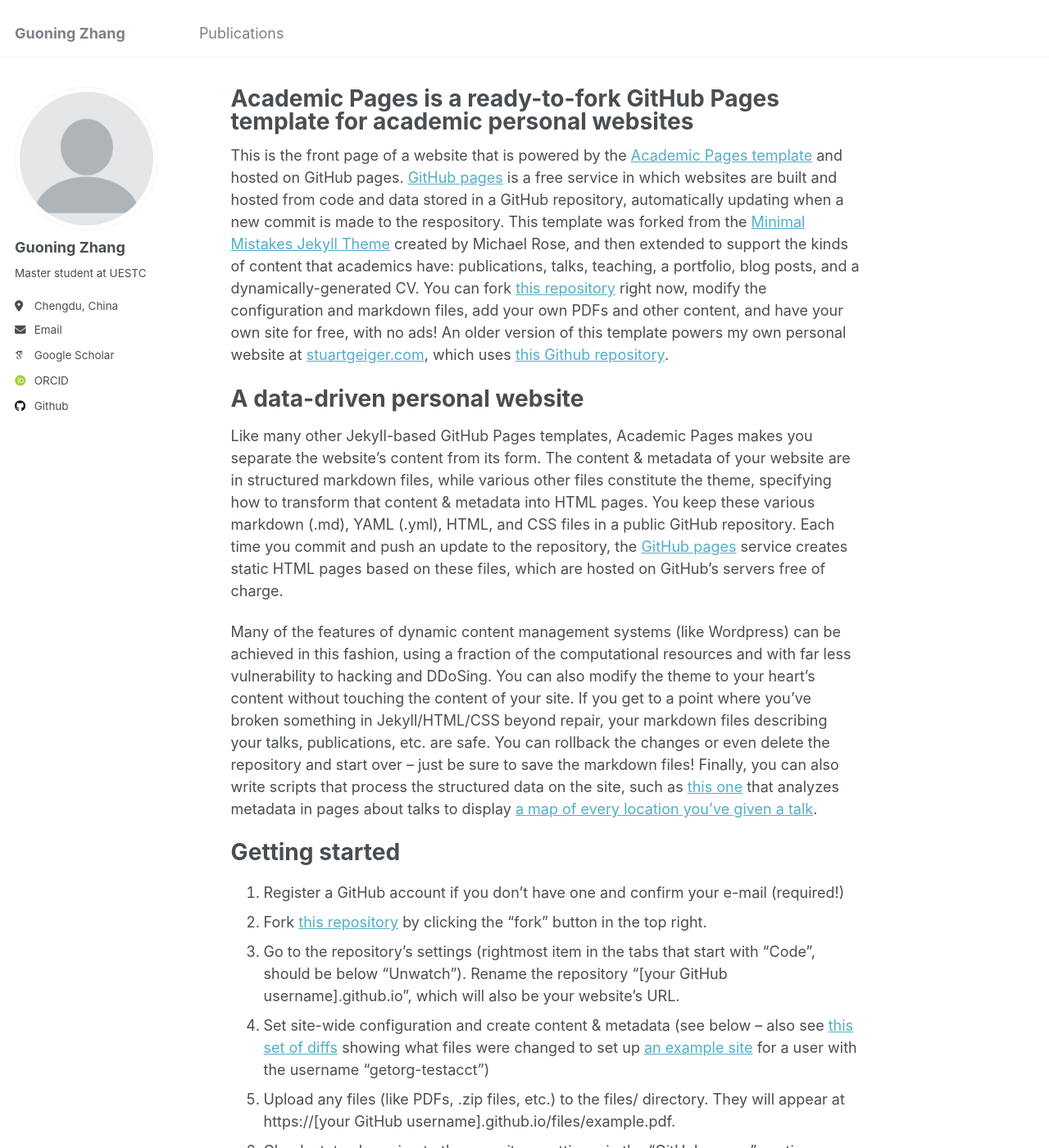
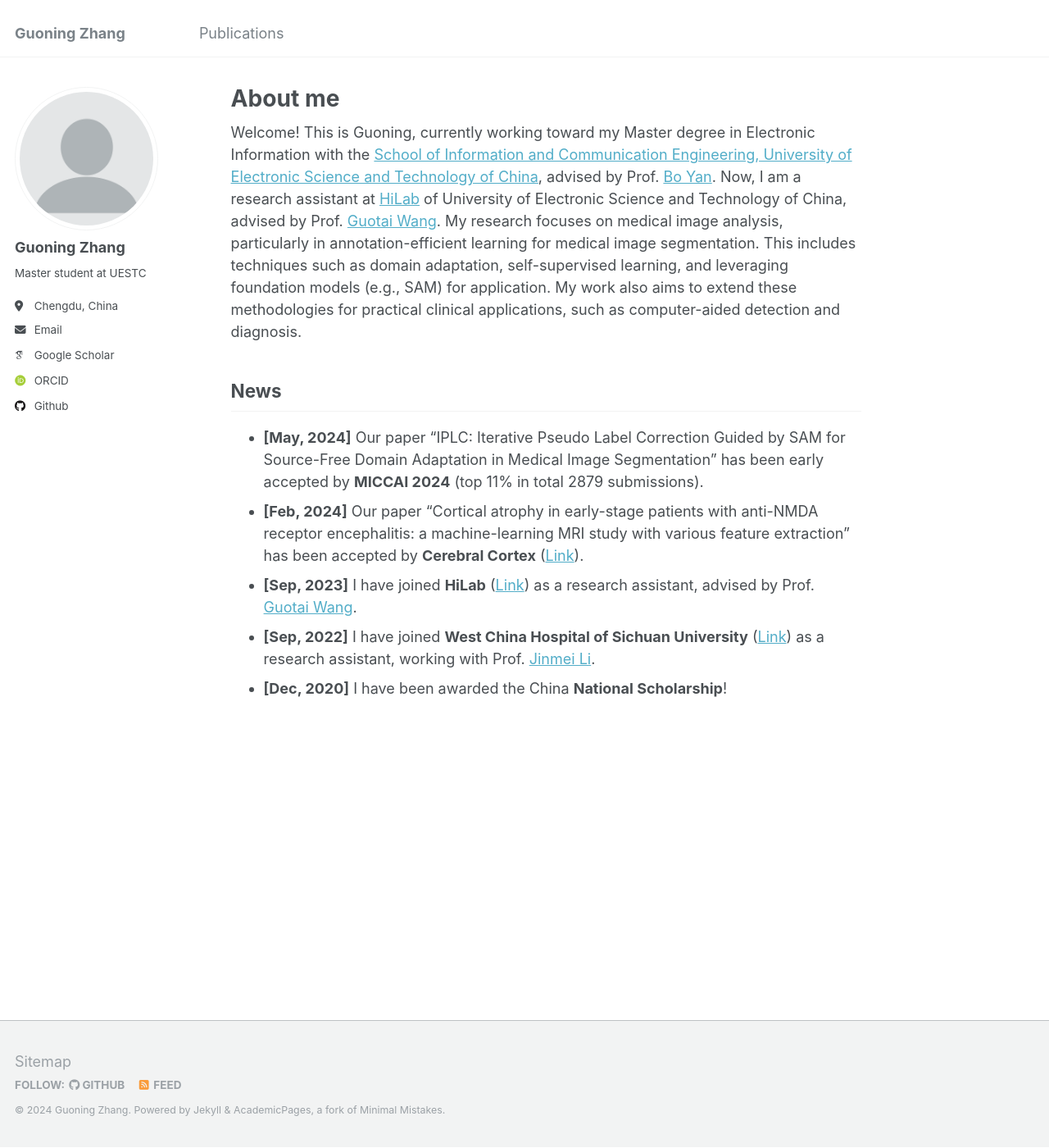
Before and after one commit to GuoningZhang/GuoningZhang.github.io, a Jekyll site: the page built from _pages/about.md, in a window 1280 px wide and 1400 px high. Shown: the whole window at 82% size. Built offline with Jekyll 4.4.1, drawn with Linux system fonts in a browser that asks for light colours; some web fonts are replaced; some of the changed text lies outside the part shown.

Commit message:
Add files via upload

```diff
--- a/_pages/about.md
+++ b/_pages/about.md
@@ -1,49 +1,18 @@
 ---
 permalink: /
-title: "Academic Pages is a ready-to-fork GitHub Pages template for academic personal websites"
+title: "About me"
+excerpt: "About me"
 author_profile: true
 redirect_from:
   - /about/
   - /about.html
 ---
 
-This is the front page of a website that is powered by the [Academic Pages template](https://github.com/academicpages/academicpages.github.io) and hosted on GitHub pages. [GitHub pages](https://pages.github.com) is a free service in which websites are built and hosted from code and data stored in a GitHub repository, automatically updating when a new commit is made to the respository. This template was forked from the [Minimal Mistakes Jekyll Theme](https://mmistakes.github.io/minimal-mistakes/) created by Michael Rose, and then extended to support the kinds of content that academics have: publications, talks, teaching, a portfolio, blog posts, and a dynamically-generated CV. You can fork [this repository](https://github.com/academicpages/academicpages.github.io) right now, modify the configuration and markdown files, add your own PDFs and other content, and have your own site for free, with no ads! An older version of this template powers my own personal website at [stuartgeiger.com](http://stuartgeiger.com), which uses [this Github repository](https://github.com/staeiou/staeiou.github.io).
+Welcome! This is Guoning, currently working toward my Master degree in Electronic Information with the [School of Information and Communication Engineering, University of Electronic Science and Technology of China](https://www.uestc.edu.cn/), advised by Prof. [Bo Yan](https://www.sice.uestc.edu.cn/info/1450/11649.htm). Now, I am a research assistant at [HiLab](https://hilab.uestc.edu.cn/) of University of Electronic Science and Technology of China, advised by Prof. [Guotai Wang](https://scholar.google.co.uk/citations?user=Z2sFN4EAAAAJ&hl=en). My research focuses on medical image analysis, particularly in annotation-efficient learning for medical image segmentation. This includes techniques such as domain adaptation, self-supervised learning, and leveraging foundation models (e.g., SAM) for application. My work also aims to extend these methodologies for practical clinical applications, such as computer-aided detection and diagnosis.
 
-A data-driven personal website
-======
-Like many other Jekyll-based GitHub Pages templates, Academic Pages makes you separate the website's content from its form. The content & metadata of your website are in structured markdown files, while various other files constitute the theme, specifying how to transform that content & metadata into HTML pages. You keep these various markdown (.md), YAML (.yml), HTML, and CSS files in a public GitHub repository. Each time you commit and push an update to the repository, the [GitHub pages](https://pages.github.com/) service creates static HTML pages based on these files, which are hosted on GitHub's servers free of charge.
-
-Many of the features of dynamic content management systems (like Wordpress) can be achieved in this fashion, using a fraction of the computational resources and with far less vulnerability to hacking and DDoSing. You can also modify the theme to your heart's content without touching the content of your site. If you get to a point where you've broken something in Jekyll/HTML/CSS beyond repair, your markdown files describing your talks, publications, etc. are safe. You can rollback the changes or even delete the repository and start over -- just be sure to save the markdown files! Finally, you can also write scripts that process the structured data on the site, such as [this one](https://github.com/academicpages/academicpages.github.io/blob/master/talkmap.ipynb) that analyzes metadata in pages about talks to display [a map of every location you've given a talk](https://academicpages.github.io/talkmap.html).
-
-Getting started
-======
-1. Register a GitHub account if you don't have one and confirm your e-mail (required!)
-1. Fork [this repository](https://github.com/academicpages/academicpages.github.io) by clicking the "fork" button in the top right.
-1. Go to the repository's settings (rightmost item in the tabs that start with "Code", should be below "Unwatch"). Rename the repository "[your GitHub username].github.io", which will also be your website's URL.
-1. Set site-wide configuration and create content & metadata (see below -- also see [this set of diffs](http://archive.is/3TPas) showing what files were changed to set up [an example site](https://getorg-testacct.github.io) for a user with the username "getorg-testacct")
-1. Upload any files (like PDFs, .zip files, etc.) to the files/ directory. They will appear at https://[your GitHub username].github.io/files/example.pdf.
-1. Check status by going to the repository settings, in the "GitHub pages" section
-
-Site-wide configuration
-------
-The main configuration file for the site is in the base directory in [_config.yml](https://github.com/academicpages/academicpages.github.io/blob/master/_config.yml), which defines the content in the sidebars and other site-wide features. You will need to replace the default variables with ones about yourself and your site's github repository. The configuration file for the top menu is in [_data/navigation.yml](https://github.com/academicpages/academicpages.github.io/blob/master/_data/navigation.yml). For example, if you don't have a portfolio or blog posts, you can remove those items from that navigation.yml file to remove them from the header.
-
-Create content & metadata
-------
-For site content, there is one markdown file for each type of content, which are stored in directories like _publications, _talks, _posts, _teaching, or _pages. For example, each talk is a markdown file in the [_talks directory](https://github.com/academicpages/academicpages.github.io/tree/master/_talks). At the top of each markdown file is structured data in YAML about the talk, which the theme will parse to do lots of cool stuff. The same structured data about a talk is used to generate the list of talks on the [Talks page](https://academicpages.github.io/talks), each [individual page](https://academicpages.github.io/talks/2012-03-01-talk-1) for specific talks, the talks section for the [CV page](https://academicpages.github.io/cv), and the [map of places you've given a talk](https://academicpages.github.io/talkmap.html) (if you run this [python file](https://github.com/academicpages/academicpages.github.io/blob/master/talkmap.py) or [Jupyter notebook](https://github.com/academicpages/academicpages.github.io/blob/master/talkmap.ipynb), which creates the HTML for the map based on the contents of the _talks directory).
-
-**Markdown generator**
-
-I have also created [a set of Jupyter notebooks](https://github.com/academicpages/academicpages.github.io/tree/master/markdown_generator
-) that converts a CSV containing structured data about talks or presentations into individual markdown files that will be properly formatted for the Academic Pages template. The sample CSVs in that directory are the ones I used to create my own personal website at stuartgeiger.com. My usual workflow is that I keep a spreadsheet of my publications and talks, then run the code in these notebooks to generate the markdown files, then commit and push them to the GitHub repository.
-
-How to edit your site's GitHub repository
-------
-Many people use a git client to create files on their local computer and then push them to GitHub's servers. If you are not familiar with git, you can directly edit these configuration and markdown files directly in the github.com interface. Navigate to a file (like [this one](https://github.com/academicpages/academicpages.github.io/blob/master/_talks/2012-03-01-talk-1.md) and click the pencil icon in the top right of the content preview (to the right of the "Raw | Blame | History" buttons). You can delete a file by clicking the trashcan icon to the right of the pencil icon. You can also create new files or upload files by navigating to a directory and clicking the "Create new file" or "Upload files" buttons.
-
-Example: editing a markdown file for a talk
-![Editing a markdown file for a talk](/images/editing-talk.png)
-
-For more info
-------
-More info about configuring Academic Pages can be found in [the guide](https://academicpages.github.io/markdown/). The [guides for the Minimal Mistakes theme](https://mmistakes.github.io/minimal-mistakes/docs/configuration/) (which this theme was forked from) might also be helpful.
+## News
+- **[May, 2024]** Our paper "IPLC: Iterative Pseudo Label Correction Guided by SAM for Source-Free Domain Adaptation in Medical Image Segmentation" has been early accepted by **MICCAI 2024** (top 11% in total 2879 submissions).
+- **[Feb, 2024]** Our paper "Cortical atrophy in early-stage patients with anti-NMDA receptor encephalitis: a machine-learning MRI study with various feature extraction" has been accepted by **Cerebral Cortex** ([Link](https://doi.org/10.1093/cercor/bhad499)).
+- **[Sep, 2023]** I have joined **HiLab** ([Link](https://hilab.uestc.edu.cn/)) as a research assistant, advised by Prof. [Guotai Wang](https://scholar.google.co.uk/citations?user=Z2sFN4EAAAAJ&hl=en).
+- **[Sep, 2022]** I have joined **West China Hospital of Sichuan University** ([Link](http://www.wchscu.cn/Home.html)) as a research assistant, working with Prof. [Jinmei Li](https://orcid.org/0000-0002-7411-8269).
+- **[Dec, 2020]** I have been awarded the China **National Scholarship**!
```
Also changed, not shown: _pages/publications.md (added, +24 -0 lines).
